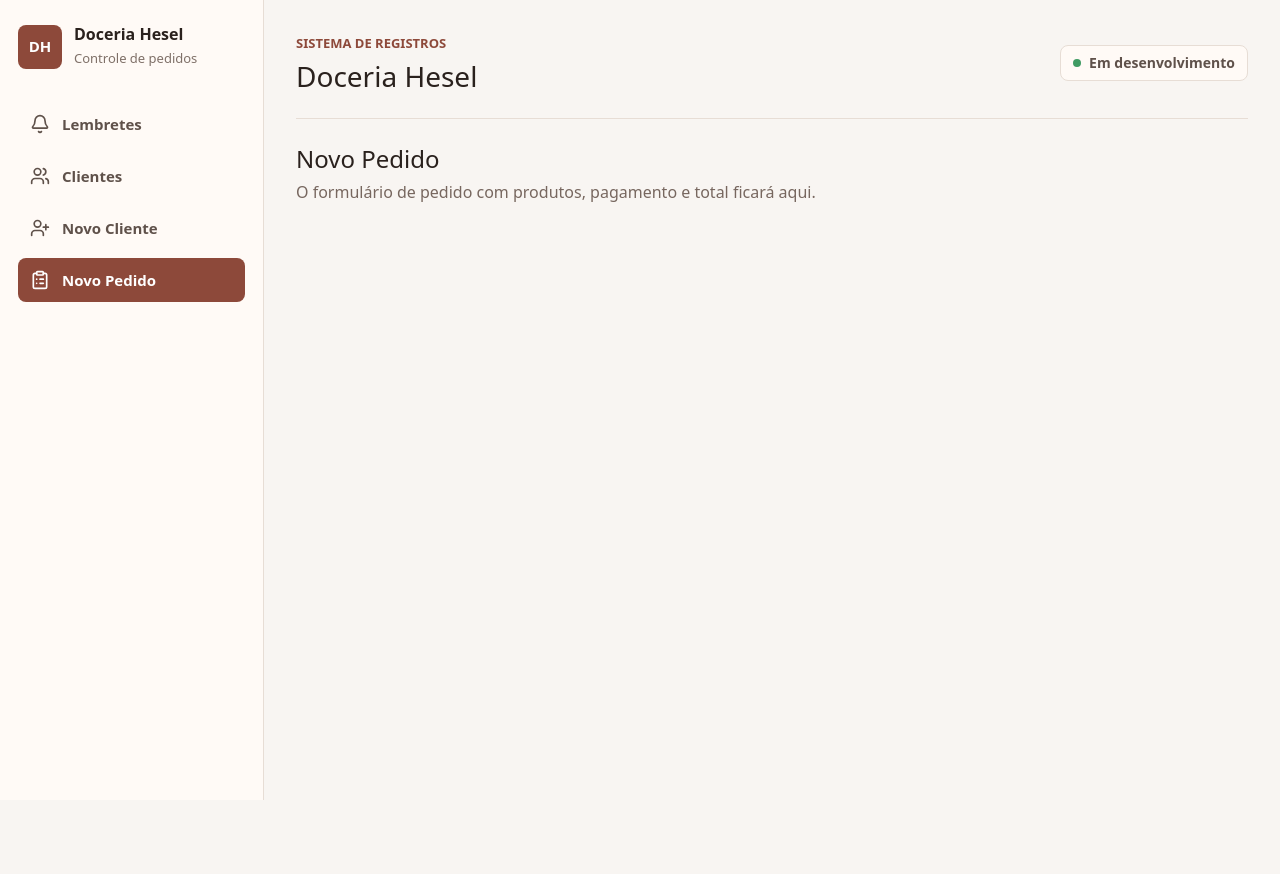
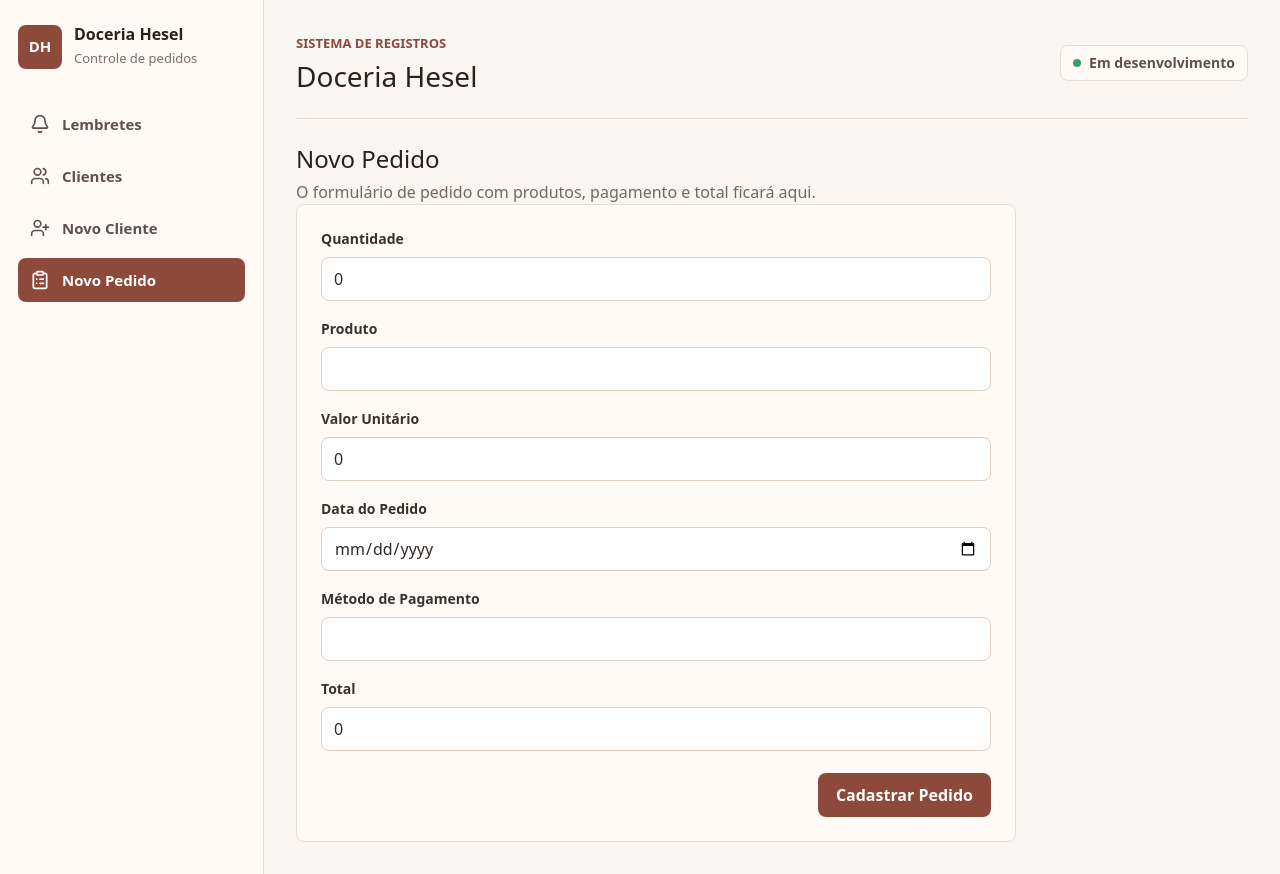
Before and after one commit to EdSantiag0/doceria-hesel, a React (Vite) app in the folder confectionery-crm/: page /novo-pedido in a window 1280 px wide. Before the commit the page ends 800 px from the top, so only its background shows below. Built offline with nearby package versions, Linux system fonts and the light colour scheme.

Commit message:
feat: começando NewOrder e trabalhando com sua modelagem

```diff
--- a/confectionery-crm/package.json
+++ b/confectionery-crm/package.json
@@ -17,6 +17,7 @@
     "react-dom": "^19.2.6",
     "react-hook-form": "^7.79.0",
     "react-router-dom": "^7.18.0",
+    "react-toastify": "^11.1.0",
     "tailwindcss": "^4.3.1",
     "zod": "^4.4.3"
   },
--- a/confectionery-crm/src/pages/NewOrder/index.tsx
+++ b/confectionery-crm/src/pages/NewOrder/index.tsx
@@ -1,11 +1,155 @@
-// Pagina reservada para cadastrar novos pedidos.
+// Pagina para cadastrar novos pedidos.
+import { useState } from "react";
+import type { FormEvent } from "react";
+import { z } from "zod";
+import { toast } from "react-toastify";
+import { FormInput } from "../../components/FormInput";
+
+const orderSchema = z.object({
+  quantity: z
+    .number()
+    .min(0, { message: "Quantidade deve ser maior ou igual a zero." }),
+  product: z.string().max(255, {
+    message: "O nome do produto deve ter no máximo 255 caracteres.",
+  }),
+  unitValue: z
+    .number()
+    .min(0, { message: "O valor unitário deve ser maior ou igual a zero." }),
+  orderDate: z.string().date({ message: "Data do pedido inválida." }),
+  paymentMethod: z.string().max(100, {
+    message: "O método de pagamento deve ter no máximo 100 caracteres.",
+  }),
+  total: z
+    .number()
+    .min(0, { message: "O total do pedido deve ser maior ou igual a zero." }),
+});
+
+type OrderFormData = z.infer<typeof orderSchema>;
+type OrderFormErrors = Partial<Record<keyof OrderFormData, string>>;
+
+const initialFormData: OrderFormData = {
+  quantity: 0,
+  product: "",
+  unitValue: 0,
+  orderDate: "",
+  paymentMethod: "",
+  total: 0,
+};
+
 export function NewOrder() {
+  const [formData, setFormData] = useState(initialFormData);
+  const [errors, setErrors] = useState<OrderFormErrors>({});
+
+  function handleSubmit(event: FormEvent<HTMLFormElement>) {
+    event.preventDefault();
+    const result = orderSchema.safeParse(formData);
+
+    if (!result.success) {
+      const fieldErrors = result.error.flatten().fieldErrors;
+
+      setErrors({
+        quantity: fieldErrors.quantity?.[0],
+        product: fieldErrors.product?.[0],
+        unitValue: fieldErrors.unitValue?.[0],
+        orderDate: fieldErrors.orderDate?.[0],
+        paymentMethod: fieldErrors.paymentMethod?.[0],
+        total: fieldErrors.total?.[0],
+      });
+
+      return;
+    }
+
+    // createOrder(result.data); // Crie um arquivo em services/orderStorage.ts para implementar essa função.
+
+    toast.success("Pedido cadastrado com sucesso!");
+    setFormData(initialFormData);
+    setErrors({});
+  }
+
   return (
     <div className="w-full max-w-[720px]">
       <h2 className="mb-1.5 mt-0 text-2xl text-[#2a211d]">Novo Pedido</h2>
       <p className="m-0 text-[#77675f]">
         O formulário de pedido com produtos, pagamento e total ficará aqui.
       </p>
+
+      <form
+        className="grid gap-[18px] rounded-lg border border-[#e7ddd5] bg-[#fffaf6] p-6"
+        onSubmit={handleSubmit}
+      >
+        <FormInput
+          label="Quantidade" //QUANTIDADE
+          name="quantity"
+          type="number"
+          value={formData.quantity}
+          onChange={(e) =>
+            setFormData({ ...formData, quantity: Number(e.target.value) })
+          }
+          error={errors.quantity}
+        />
+
+        <FormInput
+          label="Produto" //PRODUTO
+          name="product"
+          value={formData.product}
+          onChange={(e) =>
+            setFormData({ ...formData, product: e.target.value })
+          }
+          error={errors.product}
+        />
+
+        <FormInput
+          label="Valor Unitário" //VALOR UNITÁRIO
+          name="unitValue"
+          type="number"
+          value={formData.unitValue}
+          onChange={(e) =>
+            setFormData({ ...formData, unitValue: Number(e.target.value) })
+          }
+          error={errors.unitValue}
+        />
+
+        <FormInput
+          label="Data do Pedido" //DATA DO PEDIDO
+          name="orderDate"
+          type="date"
+          value={formData.orderDate}
+          onChange={(e) =>
+            setFormData({ ...formData, orderDate: e.target.value })
+          }
+          error={errors.orderDate}
+        />
+
+        <FormInput
+          label="Método de Pagamento" //MÉTODO DE PAGAMENTO
+          name="paymentMethod"
+          value={formData.paymentMethod}
+          onChange={(e) =>
+            setFormData({ ...formData, paymentMethod: e.target.value })
+          }
+          error={errors.paymentMethod}
+        />
+
+        <FormInput
+          label="Total" //TOTAL
+          name="total"
+          type="number"
+          value={formData.total}
+          onChange={(e) =>
+            setFormData({ ...formData, total: Number(e.target.value) })
+          }
+          error={errors.total}
+        />
+
+        <div className="mt-1 flex justify-end">
+          <button
+            type="submit"
+            className="min-h-11 cursor-pointer rounded-lg border-0 bg-[#8d493a] px-[18px] font-bold text-white transition-colors duration-150 hover:bg-[#7b3f32]"
+          >
+            Cadastrar Pedido
+          </button>
+        </div>
+      </form>
     </div>
-  )
+  );
 }
```
Also changed, not shown: 1 other file (tests, documents, lock files or other folders).
